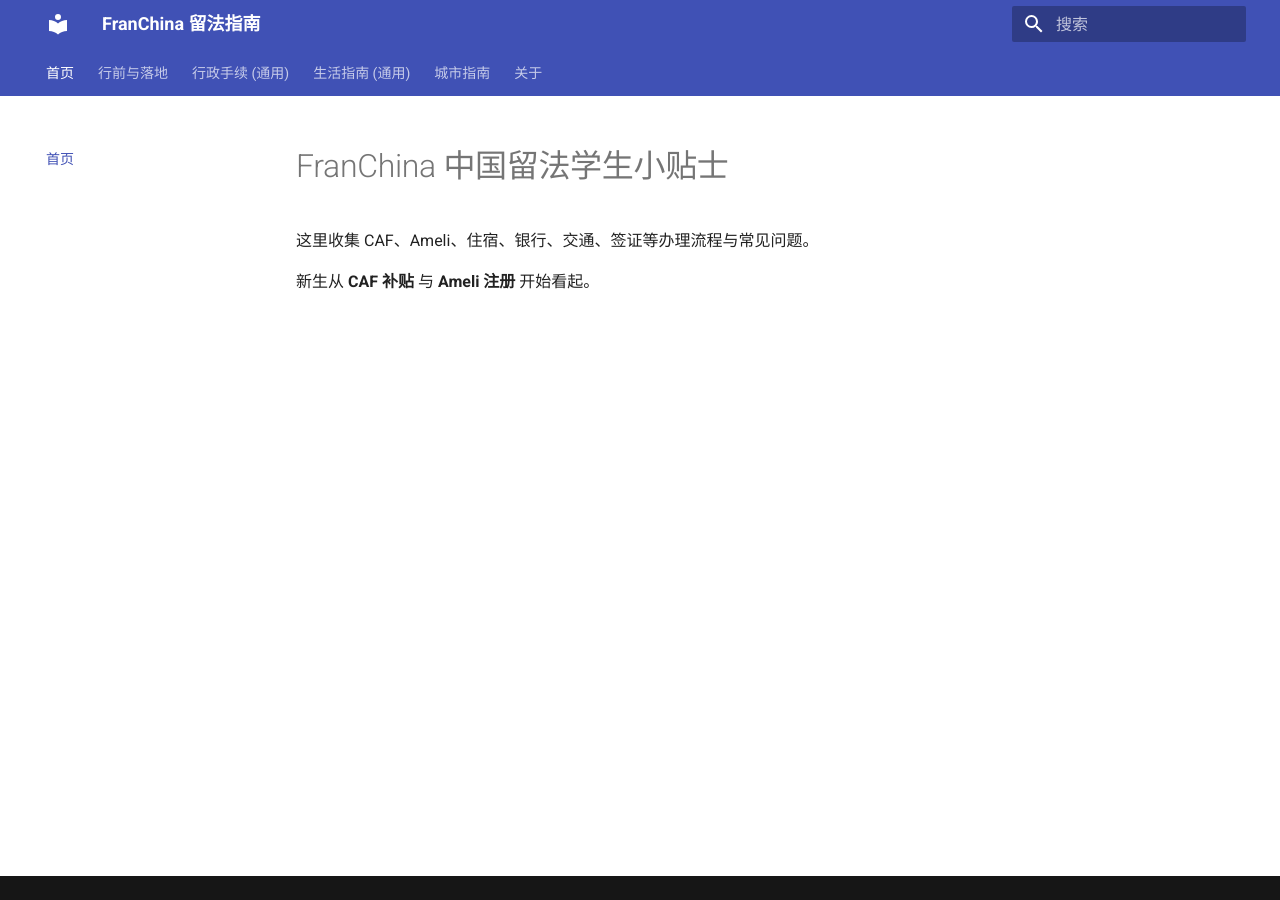
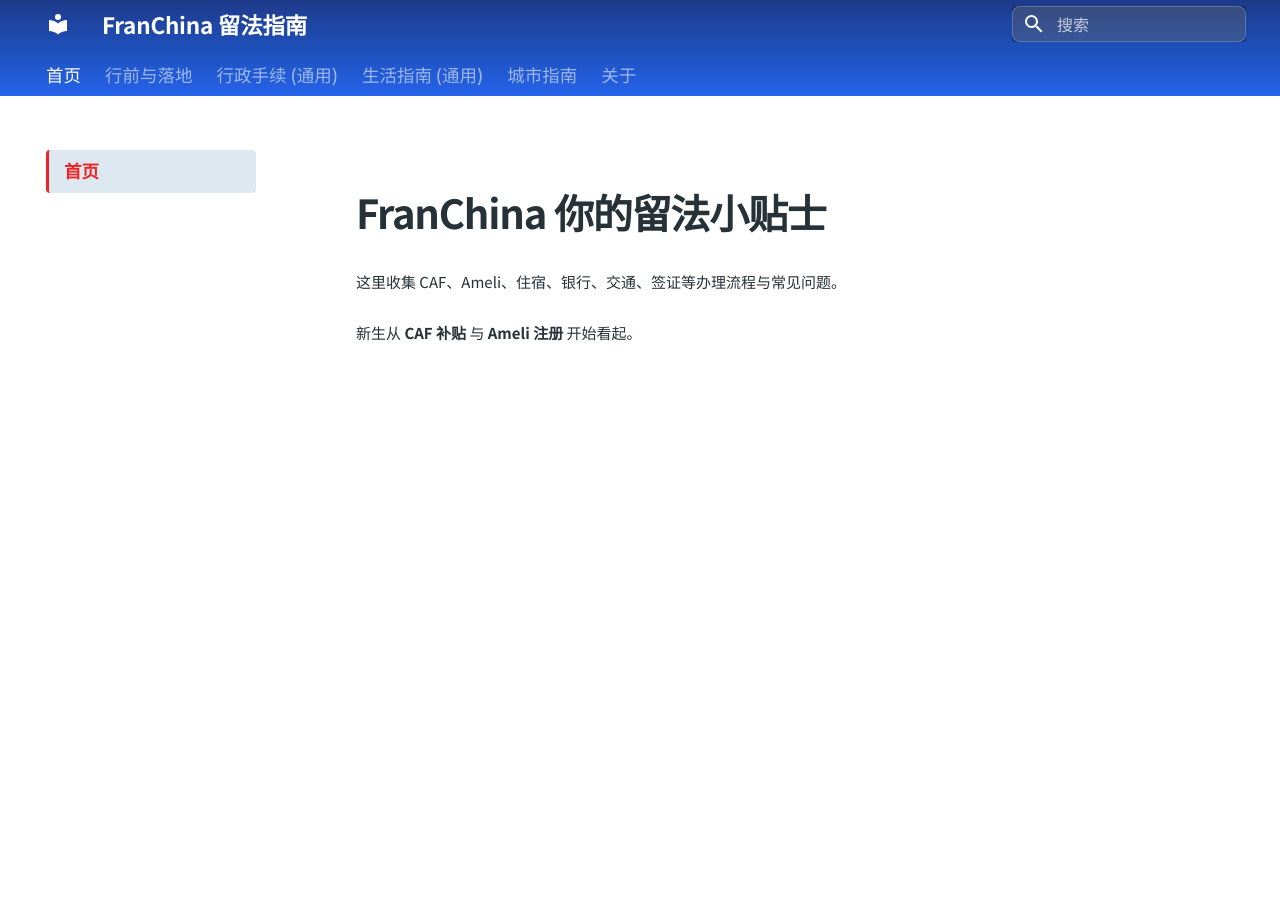
Before and after one commit to Kant-Righteous/franchina, an MkDocs documentation site: the page built from docs/index.md, in a window 1280 px wide. Built offline with MkDocs 1.6.1 and Material for MkDocs 9.7.7, drawn with Linux system fonts in a browser that asks for light colours.

Commit message:
feat: 更新主题

```diff
--- a/docs/index.md
+++ b/docs/index.md
@@ -1,4 +1,4 @@
-# FranChina 中国留法学生小贴士
+# FranChina 你的留法小贴士
 
 这里收集 CAF、Ameli、住宿、银行、交通、签证等办理流程与常见问题。
 
--- /dev/null
+++ b/docs/stylesheets/animations.css
@@ -0,0 +1,39 @@
+/* ========================================
+   动画和过渡效果 (animations.css)
+
+   作用: 为网站添加流畅的动画效果
+   包含内容:
+   - 页面加载淡入动画 (fadeIn)
+   - 元素位置定位 (为悬停效果准备)
+
+   动画说明:
+   - fadeIn: 内容从下方淡入,持续0.6秒
+   - 应用于所有主内容区域的直接子元素
+
+   设计理念: 微妙的动画提升用户体验,不过度炫技
+   ======================================== */
+
+/* 页面加载淡入效果 - 应用于所有内容子元素 */
+.md-content__inner>* {
+    animation: fadeIn 0.6s ease-in-out;
+}
+
+/* 淡入动画定义 */
+@keyframes fadeIn {
+    from {
+        opacity: 0;
+        transform: translateY(10px);
+    }
+
+    to {
+        opacity: 1;
+        transform: translateY(0);
+    }
+}
+
+/* 为悬停效果准备的相对定位 */
+.md-content a,
+.md-nav__link,
+.md-button {
+    position: relative;
+}
--- /dev/null
+++ b/docs/stylesheets/base.css
@@ -0,0 +1,40 @@
+/* ========================================
+   全局基础样式 (base.css)
+
+   作用: 定义网站的基础排版和全局样式
+   包含内容:
+   - body 基础样式 (字体、背景色、行高等)
+   - 标题样式 (h1-h6 的字体、颜色、字重)
+   - 平滑滚动效果
+
+   影响范围: 整个网站的基础外观
+   ======================================== */
+
+/* 全局 body 样式 */
+body {
+    font-family: 'Noto Sans SC', 'Noto Sans', -apple-system, BlinkMacSystemFont, 'Segoe UI', Roboto, sans-serif;
+    background-color: #FFFFFF;
+    color: #263238;
+    line-height: 1.6;
+    letter-spacing: 0;
+    font-size: 15px;
+}
+
+/* 标题字体统一设置 */
+h1,
+h2,
+h3,
+h4,
+h5,
+h6 {
+    font-family: 'Noto Sans SC', sans-serif;
+    color: #263238;
+    font-weight: 600;
+    letter-spacing: -0.02em;
+    line-height: 1.25;
+}
+
+/* 平滑滚动 */
+html {
+    scroll-behavior: smooth;
+}
--- /dev/null
+++ b/docs/stylesheets/components.css
@@ -0,0 +1,222 @@
+/* ========================================
+   组件样式 (components.css)
+
+   作用: 定义各种UI组件的样式
+   包含内容:
+   1. 列表样式 (ul/ol) - 蓝色标记
+   2. 提示框 (Admonitions) - 信息框、警告框
+   3. 表格样式 - 渐变表头、斑马纹、悬停效果
+   4. 代码块 - 行内代码、代码块、复制按钮
+   5. 按钮样式 - 基础按钮、主要按钮
+   6. 目录 (TOC) - 右侧目录导航
+   7. 页脚 - 隐藏页脚
+
+   设计特点: 统一的圆角、阴影和过渡效果
+   ======================================== */
+
+/* ========================================
+   列表样式
+   ======================================== */
+.md-content ul,
+.md-content ol {
+    margin-bottom: 1.5rem;
+    padding-left: 2rem;
+}
+
+.md-content li {
+    margin-bottom: 0.5rem;
+    line-height: 1.75;
+}
+
+/* 无序列表标记颜色 */
+.md-content ul li::marker {
+    color: #2563EB;
+}
+
+/* 有序列表标记颜色 */
+.md-content ol li::marker {
+    color: #2563EB;
+    font-weight: 600;
+}
+
+/* ========================================
+   提示框样式 (Admonitions)
+   ======================================== */
+.md-typeset .admonition {
+    border-radius: 8px;
+    border-left: 3px solid;
+    padding: 1rem 1.25rem;
+    margin: 1.25rem 0;
+    box-shadow: none;
+    background-color: transparent;
+}
+
+/* 信息提示框 (蓝色) */
+.md-typeset .admonition.note,
+.md-typeset .admonition.info {
+    background-color: #E3F2FD;
+    border-left-color: #2196F3;
+}
+
+.md-typeset .admonition.note .admonition-title,
+.md-typeset .admonition.info .admonition-title {
+    color: #2196F3;
+    font-family: 'Noto Sans SC', sans-serif;
+    font-weight: 600;
+    font-size: 0.875rem;
+}
+
+/* 警告提示框 (粉红色) */
+.md-typeset .admonition.warning,
+.md-typeset .admonition.caution {
+    background-color: #FCE4EC;
+    border-left-color: #E91E63;
+}
+
+.md-typeset .admonition.warning .admonition-title,
+.md-typeset .admonition.caution .admonition-title {
+    color: #E91E63;
+    font-family: 'Noto Sans SC', sans-serif;
+    font-weight: 600;
+    font-size: 0.875rem;
+}
+
+/* 提示框标题通用样式 */
+.md-typeset .admonition-title {
+    font-size: 0.95rem;
+    margin-bottom: 0.625rem;
+}
+
+/* ========================================
+   表格样式
+   ======================================== */
+.md-typeset table {
+    border-radius: 8px;
+    overflow: hidden;
+    box-shadow: 0 2px 4px rgba(0, 0, 0, 0.05);
+    margin: 1.5rem 0;
+}
+
+/* 表头 - 蓝色渐变背景 */
+.md-typeset table thead {
+    background: linear-gradient(to right, #1E3A8A, #2563EB);
+}
+
+.md-typeset table thead th {
+    color: white;
+    font-family: 'Noto Sans SC', sans-serif;
+    font-weight: 600;
+    font-size: 0.875rem;
+    padding: 0.875rem 1rem;
+    border: none;
+}
+
+/* 表格行过渡效果 */
+.md-typeset table tbody tr {
+    transition: all 0.25s cubic-bezier(0.4, 0, 0.2, 1);
+}
+
+/* 斑马纹 - 偶数行背景色 */
+.md-typeset table tbody tr:nth-child(even) {
+    background-color: #FAFAFA;
+}
+
+/* 表格行悬停效果 */
+.md-typeset table tbody tr:hover {
+    background-color: #E3F2FD;
+}
+
+/* 表格单元格样式 */
+.md-typeset table tbody td {
+    padding: 0.75rem 1rem;
+    border-color: #ECEFF1;
+    font-size: 0.9rem;
+}
+
+/* ========================================
+   代码块样式
+   ======================================== */
+/* 行内代码 */
+.md-typeset code {
+    background-color: #F5F5F5;
+    color: #DC143C;
+    padding: 0.2em 0.4em;
+    border-radius: 4px;
+    font-size: 0.9em;
+    font-weight: 500;
+}
+
+/* 代码块容器 */
+.md-typeset pre {
+    background-color: #1F2937;
+    border-radius: 8px;
+    box-shadow: 0 4px 8px rgba(0, 0, 0, 0.08);
+    margin: 1.5rem 0;
+}
+
+/* 代码块内的代码 */
+.md-typeset pre code {
+    background-color: transparent;
+    color: #E5E7EB;
+    padding: 0;
+}
+
+/* 代码复制按钮 */
+.md-clipboard {
+    color: white;
+    transition: all 0.25s cubic-bezier(0.4, 0, 0.2, 1);
+}
+
+.md-clipboard:hover {
+    color: #FFD700;
+}
+
+/* ========================================
+   按钮样式
+   ======================================== */
+.md-button {
+    background-color: #2563EB;
+    color: white;
+    border-radius: 8px;
+    padding: 0.75rem 1.5rem;
+    font-weight: 600;
+    transition: all 0.25s cubic-bezier(0.4, 0, 0.2, 1);
+    box-shadow: 0 2px 4px rgba(0, 0, 0, 0.05);
+}
+
+.md-button:hover {
+    background-color: #1E40AF;
+    box-shadow: 0 4px 8px rgba(0, 0, 0, 0.08);
+    transform: translateY(-2px);
+}
+
+.md-button--primary {
+    background: linear-gradient(135deg, #2563EB 0%, #1E40AF 100%);
+}
+
+/* ========================================
+   目录 (TOC) 样式
+   ======================================== */
+.md-nav--secondary .md-nav__title {
+    color: #2563EB;
+    font-family: 'Noto Serif SC', serif;
+    font-weight: 600;
+}
+
+.md-nav--secondary .md-nav__link {
+    color: #9a9c9d;
+    font-size: 0.9rem;
+}
+
+.md-nav--secondary .md-nav__link--active {
+    color: #DC143C;
+    font-weight: 600;
+    border-left-color: #DC143C;
+}
+
+/* ========================================
+   页脚隐藏
+   ======================================== */
+.md-footer {
+    display: none;
+}
--- /dev/null
+++ b/docs/stylesheets/content.css
@@ -0,0 +1,85 @@
+/* ========================================
+   主内容区域样式 (content.css)
+
+   作用: 控制文章主体内容的排版和样式
+   包含内容:
+   - 内容容器样式 (内边距、最大宽度)
+   - 文章标题 h1/h2/h3 (字号、间距、字重)
+   - 段落样式 (行高、间距)
+   - 链接样式 (颜色、下划线悬停效果)
+
+   设计理念: 优雅的阅读体验,适当的留白和行高
+   ======================================== */
+
+/* 内容区域容器 */
+.md-content {
+    background-color: #FFFFFF;
+    border-radius: 0;
+    box-shadow: none;
+    margin: 0;
+    padding: 2rem 3rem;
+    border-left: none;
+}
+
+/* 内容区域内部容器 - 限制最大宽度 */
+.md-content__inner {
+    max-width: 900px;
+    margin: 0 auto;
+}
+
+/* 一级标题 */
+.md-content h1 {
+    color: #263238;
+    font-size: 2rem;
+    font-weight: 700;
+    margin-bottom: 1.5rem;
+    margin-top: 0;
+    padding-bottom: 0;
+    border-bottom: none;
+    letter-spacing: -0.03em;
+}
+
+/* 二级标题 */
+.md-content h2 {
+    color: #263238;
+    font-size: 1.5rem;
+    font-weight: 600;
+    margin-top: 2.5rem;
+    margin-bottom: 1rem;
+    padding-left: 0;
+    border-left: none;
+    letter-spacing: -0.02em;
+}
+
+/* 三级标题 */
+.md-content h3 {
+    color: #263238;
+    font-size: 1.25rem;
+    font-weight: 600;
+    margin-top: 2rem;
+    margin-bottom: 0.75rem;
+    letter-spacing: -0.01em;
+}
+
+/* 段落样式 */
+.md-content p {
+    margin-bottom: 1.25rem;
+    line-height: 1.7;
+    color: #263238;
+    font-size: 15px;
+}
+
+/* 链接基础样式 */
+.md-content a {
+    color: #2563EB;
+    text-decoration: none;
+    border-bottom: 1px solid transparent;
+    transition: all 0.25s cubic-bezier(0.4, 0, 0.2, 1);
+    font-weight: 500;
+}
+
+/* 链接悬停效果 */
+.md-content a:hover {
+    color: #1E3A8A;
+    border-bottom-color: #2563EB;
+}
--- /dev/null
+++ b/docs/stylesheets/extra.css
@@ -0,0 +1,44 @@
+/* ========================================
+   FranChina 优雅学术风格主题 - 主入口文件
+   配色: 皇家蓝 + 酒红色 + 象牙白
+
+   作用: 导入所有模块化的CSS文件
+
+   文件结构说明:
+   1. variables.css   - CSS变量定义 (颜色、阴影、圆角等)
+   2. base.css        - 全局基础样式 (body、标题、字体)
+   3. header.css      - 导航栏和标签栏样式
+   4. sidebar.css     - 侧边栏导航样式
+   5. content.css     - 主内容区域样式
+   6. components.css  - 组件样式 (列表、表格、代码块等)
+   7. responsive.css  - 响应式设计和媒体查询
+   8. animations.css  - 动画和过渡效果
+
+   使用方式:
+   在 mkdocs.yml 中引用此文件即可加载所有样式
+   例如: extra_css: [stylesheets/extra.css]
+
+   修改建议:
+   - 修改颜色: 编辑 variables.css
+   - 修改导航栏: 编辑 header.css
+   - 修改文章样式: 编辑 content.css
+   - 修改组件: 编辑 components.css
+   ======================================== */
+
+/* 按顺序导入所有模块 */
+@import 'variables.css';
+/* 必须最先导入,其他文件依赖这些变量 */
+@import 'base.css';
+/* 全局基础样式 */
+@import 'header.css';
+/* 顶部导航区域 */
+@import 'sidebar.css';
+/* 左侧导航菜单 */
+@import 'content.css';
+/* 文章主体内容 */
+@import 'components.css';
+/* UI组件 */
+@import 'responsive.css';
+/* 响应式适配 */
+@import 'animations.css';
+/* 动画效果 */
--- /dev/null
+++ b/docs/stylesheets/header.css
@@ -0,0 +1,68 @@
+/* ========================================
+   导航栏和标签栏样式 (header.css)
+
+   作用: 控制网站顶部导航区域的外观
+   包含内容:
+   - 顶部导航栏 (.md-header) - 深蓝色背景
+   - 标签栏 (.md-tabs) - 与导航栏同色
+   - 网站标题样式
+   - 导航链接及悬停效果 (下划线动画)
+   - 搜索框样式 (半透明背景、悬停效果)
+
+   设计特点: 统一的深蓝色主题,粉红色下划线强调
+   ======================================== */
+
+/* 顶部导航栏 - 渐变起点 */
+.md-header {
+    background: linear-gradient(to bottom, #1E3A8A 0%, #1e50ba 100%);
+    border-bottom: none;
+}
+
+/* 标签栏 - 继续渐变效果 */
+.md-tabs {
+    background: linear-gradient(to bottom, #1e50ba 0%, #2563EB 100%);
+    border-bottom: none;
+}
+
+/* 网站标题 */
+.md-header__title {
+    font-family: 'Noto Sans SC', sans-serif;
+    font-weight: 600;
+    font-size: 1.125rem;
+    letter-spacing: -0.01em;
+}
+
+/* 导航链接基础样式 */
+.md-tabs__link {
+    color: rgba(255, 255, 255, 0.8);
+    font-weight: 500;
+    font-size: 0.875rem;
+    transition: all 0.25s cubic-bezier(0.4, 0, 0.2, 1);
+    position: relative;
+}
+
+/* 导航链接悬停效果 */
+.md-tabs__link:hover {
+    color: white;
+}
+
+/* 搜索框基础样式 */
+.md-search__input {
+    background-color: rgba(255, 255, 255, 0.15);
+    border: 1px solid rgba(255, 255, 255, 0.2);
+    border-radius: 8px;
+    color: white;
+    transition: all 0.25s cubic-bezier(0.4, 0, 0.2, 1);
+}
+
+/* 搜索框悬停和聚焦效果 */
+.md-search__input:hover,
+.md-search__input:focus {
+    background-color: rgba(255, 255, 255, 0.25);
+    border-color: rgba(255, 255, 255, 0.4);
+}
+
+/* 搜索框占位符文字 */
+.md-search__input::placeholder {
+    color: rgba(255, 255, 255, 0.7);
+}
--- /dev/null
+++ b/docs/stylesheets/responsive.css
@@ -0,0 +1,60 @@
+/* ========================================
+   响应式设计 (responsive.css)
+
+   作用: 适配不同屏幕尺寸的设备
+   包含内容:
+   - 平板设备适配 (≤76.1875em / 约1219px)
+   - 手机设备适配 (≤60em / 约960px)
+   - 打印样式优化
+
+   调整内容:
+   - 内容区域的内边距和外边距
+   - 标题字号缩小
+   - 打印时隐藏导航栏、侧边栏、页脚
+
+   设计原则: 移动优先,确保小屏幕上的可读性
+   ======================================== */
+
+/* 平板设备 (宽度 ≤ 1219px) */
+@media screen and (max-width: 76.1875em) {
+    .md-content {
+        margin: 1rem;
+        padding: 1.5rem;
+    }
+}
+
+/* 手机设备 (宽度 ≤ 960px) */
+@media screen and (max-width: 60em) {
+
+    /* 缩小标题字号 */
+    .md-content h1 {
+        font-size: 2rem;
+    }
+
+    .md-content h2 {
+        font-size: 1.5rem;
+    }
+
+    /* 减少内容区域内边距 */
+    .md-content {
+        margin: 0.5rem;
+        padding: 1rem;
+    }
+}
+
+/* 打印样式优化 */
+@media print {
+
+    /* 打印时隐藏导航元素 */
+    .md-header,
+    .md-sidebar,
+    .md-footer {
+        display: none;
+    }
+
+    /* 打印时移除内容区域阴影和边距 */
+    .md-content {
+        box-shadow: none;
+        margin: 0;
+    }
+}
--- /dev/null
+++ b/docs/stylesheets/sidebar.css
@@ -0,0 +1,52 @@
+/* ========================================
+   侧边栏导航样式 (sidebar.css)
+
+   作用: 控制左侧导航菜单的外观和交互
+   包含内容:
+   - 侧边栏背景色
+   - 导航标题样式 (大写字母、间距)
+   - 导航链接样式 (颜色、内边距、圆角)
+   - 悬停效果 (背景色变化)
+   - 激活状态 (蓝色背景、左侧边框强调)
+
+   交互特点: 悬停时背景变灰,激活项有蓝色背景和左边框
+   ======================================== */
+
+/* 侧边栏容器 */
+.md-sidebar {
+    background-color: rgb(255, 255, 255);
+}
+
+/* 导航区域标题 */
+.md-nav__title {
+    font-family: 'Noto Sans SC', sans-serif;
+    color: #263238;
+    font-weight: 600;
+    font-size: 0.875rem;
+    text-transform: uppercase;
+    letter-spacing: 0.05em;
+}
+
+/* 导航链接基础样式 */
+.md-nav__link {
+    color: #546E7A;
+    transition: all 0.25s cubic-bezier(0.4, 0, 0.2, 1);
+    border-radius: 4px;
+    padding: 0.5rem 0.75rem;
+    font-size: 0.875rem;
+}
+
+/* 导航链接悬停效果 - 提高优先级 */
+.md-sidebar .md-nav__link:hover {
+    background-color: #dee8f1 !important;
+    color: #1F52C0 !important;
+    font-weight: 600 !important;
+}
+
+/* 当前激活的导航项 - 提高优先级 */
+.md-sidebar .md-nav__link--active {
+    background-color: #dee8f1 !important;
+    color: #eb2525 !important;
+    font-weight: 600 !important;
+    border-left: 3px solid #eb2525 !important;
+}
--- /dev/null
+++ b/docs/stylesheets/variables.css
@@ -0,0 +1,33 @@
+/* ========================================
+   CSS 变量定义 (variables.css)
+
+   作用: 定义整个网站的设计令牌(Design Tokens)
+   包含内容:
+   - 主色调系统 (深蓝色渐变、强调色)
+   - 中性色系 (背景色、边框色)
+   - 文字颜色 (主要、次要、浅色)
+   - 阴影效果 (小、中、大)
+   - 圆角尺寸 (小、中、大)
+   - 过渡动画时间曲线
+
+   使用方式: 在其他CSS文件中通过 var(--变量名) 引用
+   例如: color: var(--deep-blue);
+   ======================================== */
+
+/* 引入 Google Fonts - 中法双语支持 */
+@import url('https://fonts.googleapis.com/css2?family=Noto+Sans+SC:wght@300;400;500;700&family=Noto+Serif+SC:wght@400;500;700&display=swap');
+
+:root {
+    /* 阴影 */
+    --shadow-sm: 0 2px 4px rgba(0, 0, 0, 0.05);
+    --shadow-md: 0 4px 8px rgba(0, 0, 0, 0.08);
+    --shadow-lg: 0 8px 16px rgba(0, 0, 0, 0.1);
+
+    /* 圆角 */
+    --radius-sm: 4px;
+    --radius-md: 8px;
+    --radius-lg: 12px;
+
+    /* 过渡 */
+    --transition: all 0.25s cubic-bezier(0.4, 0, 0.2, 1);
+}
--- a/mkdocs.yml
+++ b/mkdocs.yml
@@ -13,17 +13,17 @@ theme:
     - search.highlight
     - search.suggest
     - content.code.copy
-    - toc.integrate
+    - navigation.indexes
   palette:
-    - scheme: default
-      primary: indigo
-      accent: indigo
-    - scheme: slate
-      primary: indigo
-      accent: indigo
-      toggle:
-        icon: material/brightness-4
-        name: 切换到亮色
+    scheme: default
+    primary: blue
+    accent: red
+  font:
+    text: Noto Sans SC
+    code: Roboto Mono
+
+extra_css:
+  - stylesheets/extra.css
 
 copyright: ""
 
```
